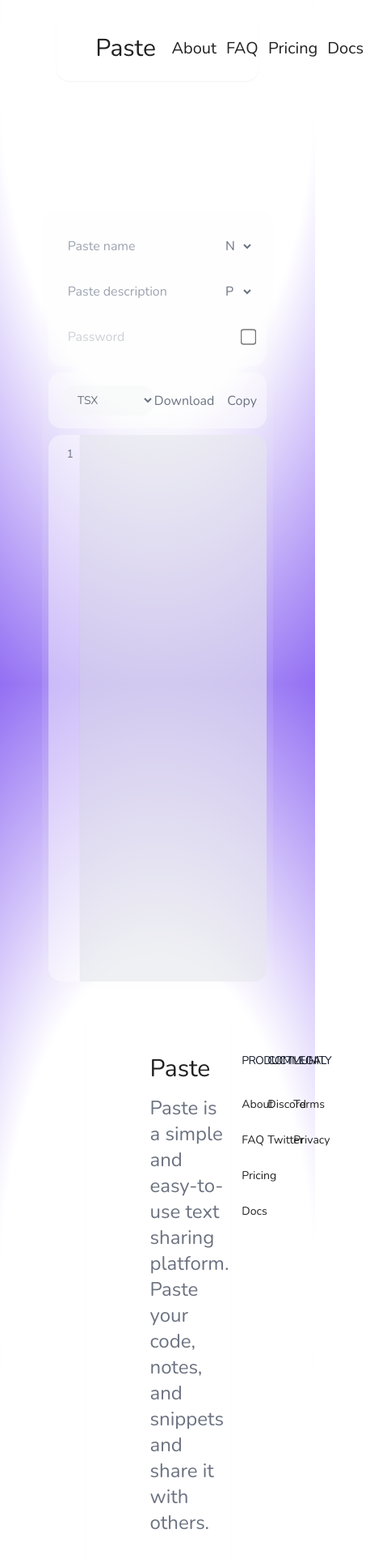
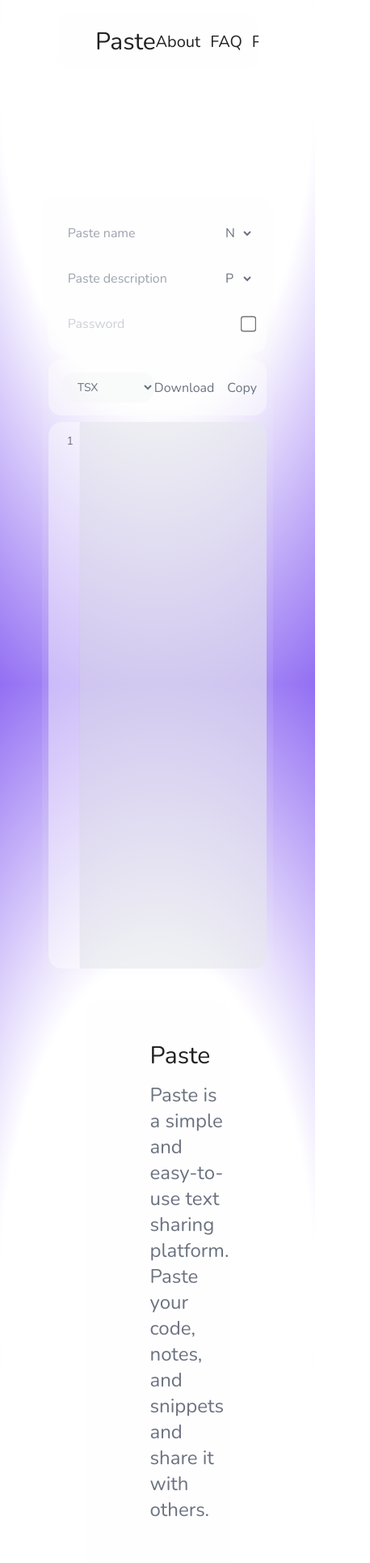
Before and after one commit to Riyadh-Muradi/pastebin, a Next.js app: page /new in a window 390 px wide. Shown: the top 1930 px of the page at 81% size, 458 px wide, since content can reach past the window. Built offline with nearby package versions, Linux system fonts and the light colour scheme.

Commit message:
Navbar and Footer

```diff
--- a/src/components/sections/layout/footer/Footer.tsx
+++ b/src/components/sections/layout/footer/Footer.tsx
@@ -11,9 +11,9 @@ const Footer = () => {
       initial={{ opacity: 0 }}
       whileInView={{ opacity: 1 }}
       transition={{ duration: 1, delay: 0.5, ease: "easeInOut" }}
-      className="relative z-40 mx-auto flex w-[50%] rounded-2xl bg-white/40 px-[3rem] py-[1rem] text-2xl shadow-sm sm:px-6 md:px-4 lg:px-6"
+      className="mx-auto w-[50%] overflow-hidden rounded-2xl bg-gray-100 bg-opacity-10"
     >
-      <div className="mx-auto w-full max-w-screen-xl xl:pb-2">
+      <div className="relative z-40 flex flex-col rounded-2xl bg-white/40 px-[3rem] py-[1rem] text-2xl shadow-sm sm:px-6 md:px-4 lg:px-6">
         <div className="flex justify-between gap-4 p-4 px-8 py-8">
           <div className="flex flex-col gap-4">
             <Link href="/" className="flex items-center gap-2">
--- a/src/components/sections/layout/header/Navbar.tsx
+++ b/src/components/sections/layout/header/Navbar.tsx
@@ -1,56 +1,52 @@
 "use client";
 
 import { useEffect, useState } from "react";
+import { motion, useAnimation } from "framer-motion";
 import ButtonFlip from "@/components/ui/buttons/variants/ButtonFlip";
 import { navbarLinks } from "@/data/data";
-import { motion, useAnimation } from "framer-motion";
 import Link from "next/link";
 
 const Navbar = () => {
-  const [isScrolled, setIsScrolled] = useState(false);
+  const [scrolled, setScrolled] = useState(false);
   const controls = useAnimation();
 
   useEffect(() => {
     const handleScroll = () => {
-      if (window.scrollY > 50) {
-        setIsScrolled(true);
+      if (window.scrollY > 0) {
+        setScrolled(true);
       } else {
-        setIsScrolled(false);
+        setScrolled(false);
       }
     };
 
     window.addEventListener("scroll", handleScroll);
-    return () => {
-      window.removeEventListener("scroll", handleScroll);
-    };
+    return () => window.removeEventListener("scroll", handleScroll);
   }, []);
 
   useEffect(() => {
     controls.start({
-      backgroundColor: isScrolled ? "rgba(255, 255, 255, .4)" : "transparent",
-      padding: isScrolled ? "0.5rem 2rem" : "1rem 3rem",
-      width: isScrolled ? "50%" : "70%",
+      width: scrolled ? "50%" : "70%",
       transition: { duration: 0.5, ease: "easeInOut" },
     });
-  }, [isScrolled, controls]);
+  }, [scrolled, controls]);
 
   return (
     <motion.nav
-      initial={{ opacity: 1 }}
-      transition={{ duration: 1, delay: 0.5, ease: "easeInOut" }}
-      className="sticky top-0 z-50 mx-auto flex items-center justify-between gap-3 rounded-2xl shadow-sm sm:px-6 md:px-4 lg:px-6"
+      className="sticky top-4 z-50 mx-auto overflow-hidden rounded-2xl bg-gray-100 bg-opacity-10"
       animate={controls}
     >
+      <div className="flex items-center justify-between rounded-2xl bg-white/40 px-[3rem] py-[1rem] text-2xl shadow-sm sm:px-6 md:px-4 lg:px-6">
         <Link href={"./"} className="text-3xl">
           <ButtonFlip title="Paste" border={false} />
         </Link>
-      <div className="flex items-center justify-center gap-3 p-2 text-xl">
+        <div className="flex items-center justify-center gap-3 text-xl">
           {navbarLinks.map((link) => (
             <Link key={link.name} href={link.href}>
               <ButtonFlip title={link.name} border={false} />
             </Link>
           ))}
         </div>
+      </div>
     </motion.nav>
   );
 };
```
Lines whose indentation alone changed are shown as unchanged.
